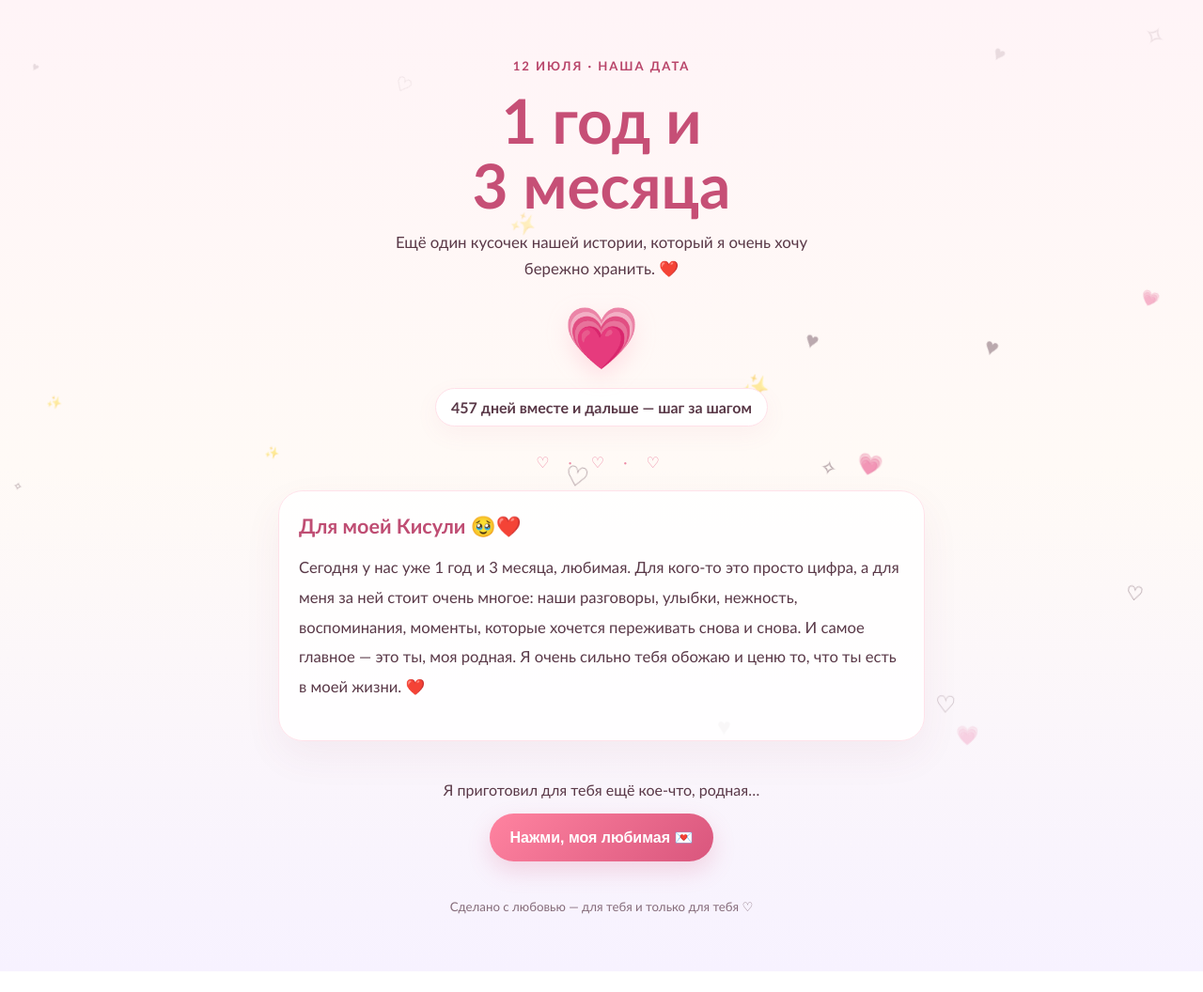
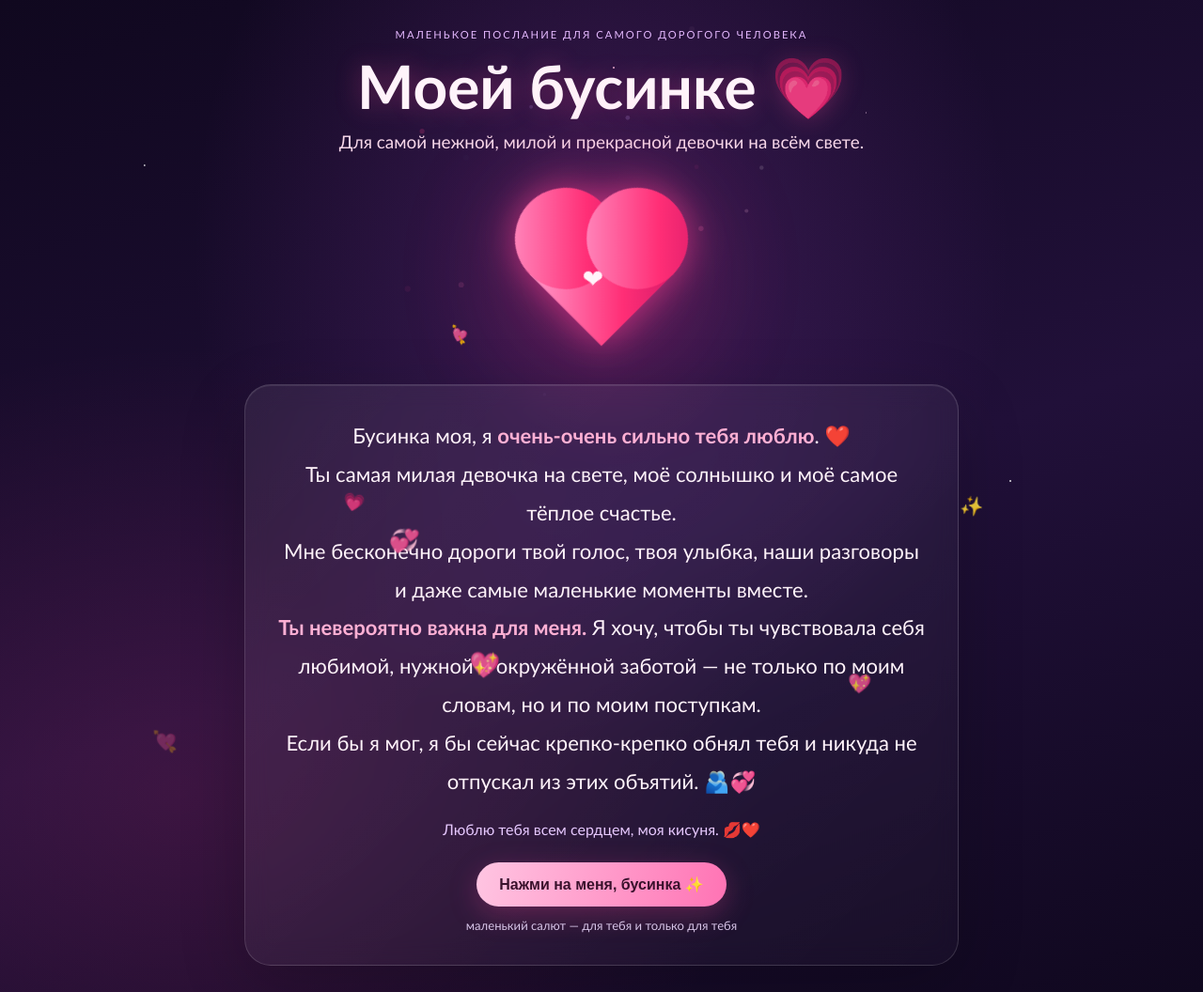
Before and after one commit to FimPlay/Love.oi, a plain HTML site: page index.html in a window 1280 px wide. Shown: the whole page at 94% size. Before the commit the page ends 1034 px from the top, so only its background shows below. Drawn offline with Linux system fonts and the light colour scheme.

Commit message:
Refactor index.html for improved structure and style

```diff
--- a/index.html
+++ b/index.html
@@ -1,106 +1,46 @@
 <!DOCTYPE html>
 <html lang="ru">
 <head>
-<meta charset="UTF-8">
-<meta name="viewport" content="width=device-width, initial-scale=1.0">
-<meta name="theme-color" content="#fff4f7">
-<title>Наши 1 год и 3 месяца ❤️</title>
+<meta charset="UTF-8"><meta name="viewport" content="width=device-width, initial-scale=1">
+<meta name="theme-color" content="#170b2e">
+<title>Для моей бусинки ❤️</title>
 <style>
-  :root { --pink:#ff7898; --deep:#b84469; --cream:#fff8f7; --ink:#593847; }
-  * { box-sizing:border-box; }
-  html { scroll-behavior:smooth; }
-  body {
-    margin:0; color:var(--ink); font-family: "Trebuchet MS", system-ui, sans-serif;
-    background:linear-gradient(180deg,#fff4f7 0%,#fffaf6 48%,#f7f2ff 100%);
-    overflow-x:hidden;
-  }
-  .sparkles { position:fixed; inset:0; pointer-events:none; overflow:hidden; z-index:0; }
-  .sparkle { position:absolute; bottom:-35px; opacity:.7; animation: floatUp linear infinite; }
-  @keyframes floatUp { from { transform:translateY(0) rotate(0); opacity:0 } 15%{opacity:.7} to {transform:translateY(-115vh) rotate(35deg);opacity:0} }
-  main { position:relative; z-index:1; max-width:720px; margin:auto; padding:24px 16px 48px; }
-  .hero { text-align:center; padding:38px 20px 24px; }
-  .eyebrow { color:var(--deep); font-size:.82rem; letter-spacing:.15em; text-transform:uppercase; font-weight:800; }
-  h1 { font-size:clamp(2.1rem,9vw,4.1rem); line-height:1.05; margin:16px 0 12px; color:#c64f76; }
-  .subtitle { font-size:1.05rem; line-height:1.7; margin:0 auto; max-width:490px; }
-  .heart { font-size:4rem; display:inline-block; margin-top:18px; filter:drop-shadow(0 7px 12px #ff9ab055); animation: heartbeat 1.5s ease-in-out infinite; }
-  @keyframes heartbeat { 0%,100%{transform:scale(1)} 15%{transform:scale(1.12)} 30%{transform:scale(1)} 45%{transform:scale(1.08)} }
-  .date-pill { display:inline-block; margin-top:15px; background:#fff; border:1px solid #ffe0e8; border-radius:999px; padding:10px 16px; box-shadow:0 8px 24px #c95a7810; font-weight:700; }
-  .card { background:#ffffffd9; border:1px solid #ffe2ea; border-radius:26px; padding:24px 21px; box-shadow:0 16px 40px #8e3c5910; margin:16px 0; }
-  .card h2 { color:#bf4d73; font-size:1.35rem; margin:0 0 12px; }
-  .letter { font-size:1.04rem; line-height:1.9; white-space:normal; }
-  .letter p { margin:0 0 16px; }
-  .letter p:last-child { margin-bottom:0; }
-  .reveal-wrap { text-align:center; padding:10px 0 22px; }
-  button { border:0; border-radius:999px; padding:16px 22px; font-size:1rem; font-weight:800; color:white; background:linear-gradient(135deg,#ff83a0,#d9567d); box-shadow:0 10px 24px #d9567d35; cursor:pointer; }
-  button:active { transform:scale(.98); }
-  #letterCard { display:none; animation: appear .8s ease both; }
-  #letterCard.show { display:block; }
-  @keyframes appear { from { opacity:0; transform:translateY(16px) } to { opacity:1; transform:translateY(0) } }
-  .promise { text-align:center; color:#9b4263; font-weight:700; font-size:1.02rem; line-height:1.8; }
-  .signature { text-align:center; font-size:1.15rem; color:#bf4d73; font-weight:800; padding:18px 8px 6px; }
-  .tiny { text-align:center; opacity:.72; font-size:.83rem; margin-top:18px; }
-  .divider { text-align:center; color:#ed8aa5; letter-spacing:.5rem; padding:4px; }
-  @media (prefers-reduced-motion: reduce) { *,*::before,*::after { animation:none !important; scroll-behavior:auto !important; } }
-</style>
-</head>
-<body>
-<div class="sparkles" id="sparkles" aria-hidden="true"></div>
-<main>
-  <section class="hero">
-    <div class="eyebrow">12 июля · наша дата</div>
-    <h1>1 год и<br>3 месяца</h1>
-    <p class="subtitle">Ещё один кусочек нашей истории, который я очень хочу бережно хранить. ❤️</p>
-    <div class="heart">💗</div><br>
-    <div class="date-pill">457 дней вместе и дальше — шаг за шагом</div>
-  </section>
-
-  <div class="divider">♡ · ♡ · ♡</div>
-  <section class="card">
-    <h2>Для моей Кисули 🥹❤️</h2>
-    <p class="letter">Сегодня у нас уже 1 год и 3 месяца, любимая. Для кого-то это просто цифра, а для меня за ней стоит очень многое: наши разговоры, улыбки, нежность, воспоминания, моменты, которые хочется переживать снова и снова. И самое главное — это ты, моя родная. Я очень сильно тебя обожаю и ценю то, что ты есть в моей жизни. ❤️</p>
-  </section>
-
-  <div class="reveal-wrap">
-    <p>Я приготовил для тебя ещё кое-что, родная…</p>
-    <button id="revealBtn" type="button">Нажми, моя любимая 💌</button>
-  </div>
-
-  <section class="card" id="letterCard" aria-live="polite">
-    <h2>Маленькое письмо от всего сердца 💌</h2>
-    <div class="letter">
-      <p>Кисуль, я хочу, чтобы ты знала, насколько ты мне дорога. 🥹❤️ Ты для меня не просто любимая девочка — ты человек, с которым мне хочется делиться своими днями, строить планы, мечтать о нашей встрече и создавать ещё много тёплых воспоминаний. Я обожаю твою улыбку, твою доброту, твою красоту, твою творческую сторону и то, как по-особенному ты умеешь быть собой.</p>
-      <p>Я знаю, что у нас не всегда всё бывает легко. Иногда мы не понимаем друг друга, можем обидеть друг друга и устаём от ссор. Но я очень хочу стараться изо всех сил, чтобы у нас всё наладилось и получилось. Не просто говорить красивые слова, а учиться лучше слышать тебя, внимательнее относиться к твоим чувствам, выполнять то, что обещаю, и показывать свою любовь поступками. Я хочу, чтобы рядом со мной тебе становилось спокойнее и теплее, а не тяжелее.</p>
-      <p>Моя любимая, пожалуйста, всегда оставайся такой же доброй, красивой, нежной, творческой и удивительной девочкой. Не теряй свой свет, свои идеи, свои мечты и то особенное, что делает тебя именно тобой. Я буду очень рад видеть, как ты растёшь, творишь, радуешься своим успехам и становишься ещё счастливее. А я хочу учиться быть для тебя человеком, на которого можно положиться.</p>
-      <p>Спасибо тебе за эти 1 год и 3 месяца, за всё хорошее, что уже есть в нашей истории. Я не жду, что всё изменится за один день, но я правда хочу вкладываться в нас и делать свою часть, день за днём. Мне очень хочется, чтобы впереди у нас было больше нежности, спокойных разговоров, искренних улыбок, совместных планов и счастливых моментов.</p>
-      <p>Я очень-очень сильно тебя люблю, моя самая-самая любимая Кисуля. Ты моё солнышко, моя лапочка и моя родная девочка. Обнимаю тебя крепко-крепко и целую в твои щёчки. 🥹❤️❤️❤️💋</p>
-    </div>
-    <div class="divider">♡ · ♡ · ♡</div>
-    <p class="promise">Я хочу не только говорить тебе о любви,<br>но и каждый день учиться показывать её. ❤️</p>
-    <div class="signature">С нашей датой, моя любимая 💗</div>
-  </section>
-  <p class="tiny">Сделано с любовью — для тебя и только для тебя ♡</p>
-</main>
+:root{--pink:#ff5ca8;--cream:#fff3fa}*{box-sizing:border-box}html,body{margin:0;min-height:100%}
+body{min-height:100vh;overflow-x:hidden;color:var(--cream);font-family:"Trebuchet MS",system-ui,sans-serif;background:radial-gradient(ellipse at 50% 25%,#8237a052,transparent 48%),radial-gradient(ellipse at 15% 80%,#ff3c8c22,transparent 40%),linear-gradient(160deg,#10081f,#211039 55%,#10081f);display:flex;align-items:center;justify-content:center;padding:28px 16px}
+#sky{position:fixed;inset:0;width:100%;height:100%;pointer-events:none;z-index:0}.stars{position:fixed;inset:0;pointer-events:none;opacity:.65;z-index:0;background-image:radial-gradient(2px 2px at 12% 22%,#fff 45%,transparent 60%),radial-gradient(1px 1px at 72% 15%,#ffd5ed 45%,transparent 60%),radial-gradient(2px 2px at 84% 64%,#fff 45%,transparent 60%),radial-gradient(1px 1px at 27% 76%,#fff 45%,transparent 60%),radial-gradient(2px 2px at 51% 9%,#ffc4e1 45%,transparent 60%)}
+.wrap{position:relative;z-index:1;width:min(760px,100%);text-align:center}.eyebrow{letter-spacing:.18em;text-transform:uppercase;color:#e5b9ff;font-size:.7rem;line-height:1.6}
+h1{margin:12px 0 10px;font-size:clamp(2rem,7vw,4rem);line-height:1.05;text-shadow:0 0 28px #ff4f9b55}.subtitle{color:#f8d8ea;font-size:clamp(1rem,3vw,1.18rem);line-height:1.7;max-width:590px;margin:0 auto}
+.heart-stage{height:230px;display:grid;place-items:center;margin:10px 0 2px;position:relative}.glow{position:absolute;width:180px;height:180px;border-radius:50%;background:#ff2878;filter:blur(60px);opacity:.25;animation:glow 2.2s ease-in-out infinite}
+.heart{position:relative;width:100px;height:100px;transform:rotate(-45deg);background:linear-gradient(135deg,#ff9acb,#ff2e76 65%,#d91b6a);filter:drop-shadow(0 0 18px #ff3f91aa);animation:beat 1.12s ease-in-out infinite}
+.heart:before,.heart:after{content:"";position:absolute;width:100px;height:100px;border-radius:50%;background:inherit}.heart:before{top:-50px;left:0}.heart:after{left:50px;top:0}.heart-core{position:absolute;z-index:2;font-size:25px;transform:rotate(45deg);top:31px;left:31px}
+.message-card{margin:0 auto;padding:clamp(20px,5vw,34px);border:1px solid #ffffff24;border-radius:28px;background:linear-gradient(135deg,#ffffff12,#ffffff06);box-shadow:0 20px 70px #0003,inset 0 1px #ffffff17;backdrop-filter:blur(12px)}
+.message{font-size:clamp(1.05rem,3.5vw,1.38rem);line-height:1.85}.message strong{color:#ffb0d4}.signature{margin-top:20px;color:#e7c9ff;font-size:1rem}
+.btn{margin-top:25px;border:0;border-radius:999px;padding:14px 24px;color:#39112c;background:linear-gradient(100deg,#ffc5e2,#ff73b4);font-size:1rem;font-weight:800;box-shadow:0 8px 30px #ff4b9d44;cursor:pointer;transition:transform .2s,box-shadow .2s}.btn:hover{transform:translateY(-2px) scale(1.025);box-shadow:0 12px 35px #ff4b9d70}.hint{color:#d7c4e7;font-size:.82rem;margin-top:12px}
+.floating{position:fixed;bottom:-40px;z-index:2;pointer-events:none;animation:floatUp linear forwards;opacity:0}.spark{position:fixed;z-index:3;pointer-events:none;width:5px;height:5px;border-radius:50%;box-shadow:0 0 10px currentColor;animation:burst 850ms ease-out forwards}
+@keyframes beat{0%,100%{transform:rotate(-45deg) scale(1)}14%{transform:rotate(-45deg) scale(1.12)}28%{transform:rotate(-45deg) scale(1)}42%{transform:rotate(-45deg) scale(1.08)}}@keyframes glow{0%,100%{transform:scale(.8);opacity:.17}50%{transform:scale(1.25);opacity:.4}}@keyframes floatUp{0%{transform:translateY(0) rotate(0);opacity:0}12%{opacity:.9}85%{opacity:.8}100%{transform:translateY(-115vh) rotate(35deg);opacity:0}}
+@media(prefers-reduced-motion:reduce){*,*::before,*::after{animation-duration:.01ms!important;animation-iteration-count:1!important;scroll-behavior:auto!important}}
+</style></head>
+<body><canvas id="sky" aria-hidden="true"></canvas><div class="stars" aria-hidden="true"></div>
+<main class="wrap">
+<div class="eyebrow">маленькое послание для самого дорогого человека</div>
+<h1>Моей бусинке 💗</h1>
+<p class="subtitle">Для самой нежной, милой и прекрасной девочки на всём свете.</p>
+<div class="heart-stage" aria-label="Анимированное розовое сердце"><div class="glow"></div><div class="heart"><span class="heart-core">❤</span></div></div>
+<section class="message-card"><div class="message">
+Бусинка моя, я <strong>очень-очень сильно тебя люблю</strong>. ❤️<br>
+Ты самая милая девочка на свете, моё солнышко и моё самое тёплое счастье.<br>
+Мне бесконечно дороги твой голос, твоя улыбка, наши разговоры и даже самые маленькие моменты вместе.<br>
+<strong>Ты невероятно важна для меня.</strong> Я хочу, чтобы ты чувствовала себя любимой, нужной и окружённой заботой — не только по моим словам, но и по моим поступкам.<br>
+Если бы я мог, я бы сейчас крепко-крепко обнял тебя и никуда не отпускал из этих объятий. 🫂💞
+</div><div class="signature">Люблю тебя всем сердцем, моя кисуня. 💋❤️</div>
+<button class="btn" id="fireworksBtn">Нажми на меня, бусинка ✨</button><div class="hint">маленький салют — для тебя и только для тебя</div></section></main>
 <script>
-  const symbols = ["♡","♥","✧","💗","✨"];
-  const layer = document.getElementById("sparkles");
-  for (let i = 0; i < 22; i++) {
-    const item = document.createElement("span");
-    item.className = "sparkle";
-    item.textContent = symbols[i % symbols.length];
-    item.style.left = (Math.random() * 100) + "%";
-    item.style.fontSize = (12 + Math.random() * 17) + "px";
-    item.style.animationDuration = (9 + Math.random() * 12) + "s";
-    item.style.animationDelay = (-Math.random() * 18) + "s";
-    layer.appendChild(item);
-  }
-  const button = document.getElementById("revealBtn");
-  const letter = document.getElementById("letterCard");
-  button.addEventListener("click", () => {
-    letter.classList.add("show");
-    button.textContent = "Обнимаю тебя, Кисуль ❤️";
-    button.disabled = true;
-    letter.scrollIntoView({ behavior: "smooth", block: "start" });
-  });
-</script>
-</body>
-</html>
+(()=>{const c=document.getElementById('sky'),x=c.getContext('2d');let w=0,h=0,d=1,p=[],last=0;const colors=['#ff77b7','#ffc2e1','#c4a4ff','#fff3fa','#ff4d91','#9ee8ff'];
+function resize(){d=Math.min(devicePixelRatio||1,2);w=innerWidth;h=innerHeight;c.width=w*d;c.height=h*d;c.style.width=w+'px';c.style.height=h+'px';x.setTransform(d,0,0,d,0,0)}addEventListener('resize',resize);resize();
+function burst(a,b,n=85){for(let i=0;i<n;i++){let q=Math.random()*Math.PI*2,s=1.2+Math.random()*4.1;p.push({x:a,y:b,vx:Math.cos(q)*s,vy:Math.sin(q)*s,life:55+Math.random()*38,max:93,size:1.2+Math.random()*2.5,color:colors[Math.floor(Math.random()*colors.length)]})}}
+function frame(){x.clearRect(0,0,w,h);for(let i=p.length-1;i>=0;i--){let a=p[i];a.x+=a.vx;a.y+=a.vy;a.vx*=.985;a.vy=a.vy*.985+.025;a.life--;x.globalAlpha=Math.max(0,a.life/a.max);x.fillStyle=a.color;x.beginPath();x.arc(a.x,a.y,a.size,0,Math.PI*2);x.fill();if(a.life<=0)p.splice(i,1)}x.globalAlpha=1;if(Date.now()-last>1900){last=Date.now();burst(Math.random()*w,Math.random()*h*.52,28)}requestAnimationFrame(frame)}frame();
+const btn=document.getElementById('fireworksBtn');btn.addEventListener('click',()=>{for(let i=0;i<5;i++)setTimeout(()=>burst(w*(.12+Math.random()*.76),h*(.15+Math.random()*.42),105),i*180);btn.textContent='Ещё один салют для тебя! 💖';setTimeout(()=>btn.textContent='Нажми на меня, бусинка ✨',2400)});
+function floatHeart(){const e=document.createElement('div');e.className='floating';e.textContent=['💗','💖','💕','✨','💘','💞'][Math.floor(Math.random()*6)];e.style.left=(Math.random()*94+3)+'vw';e.style.fontSize=(14+Math.random()*22)+'px';e.style.animationDuration=(7+Math.random()*7)+'s';document.body.appendChild(e);setTimeout(()=>e.remove(),15000)}setInterval(floatHeart,650);
+addEventListener('pointerdown',e=>{if(e.target.id!=='fireworksBtn'&&Math.random()>.35)burst(e.clientX,e.clientY,26)});
+})();
+</script></body></html>
```
